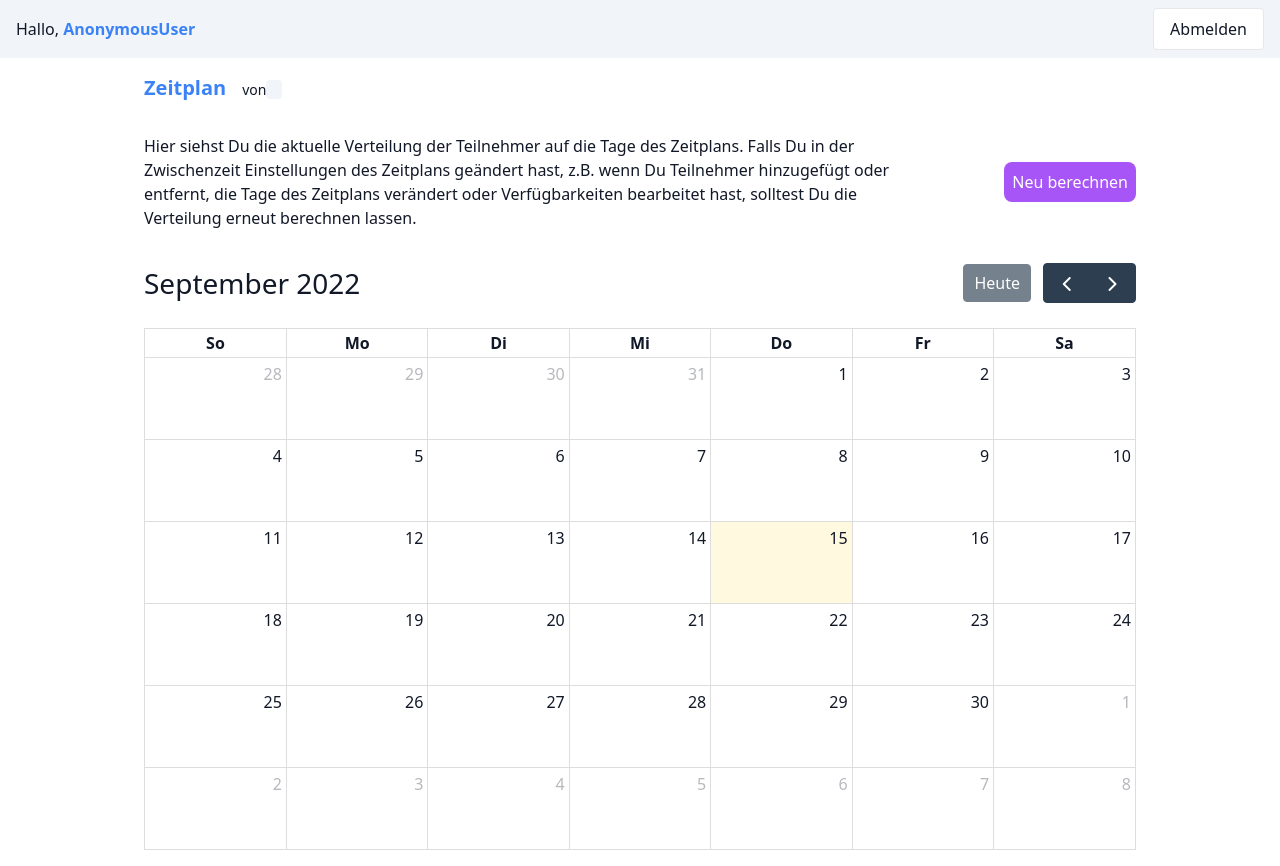
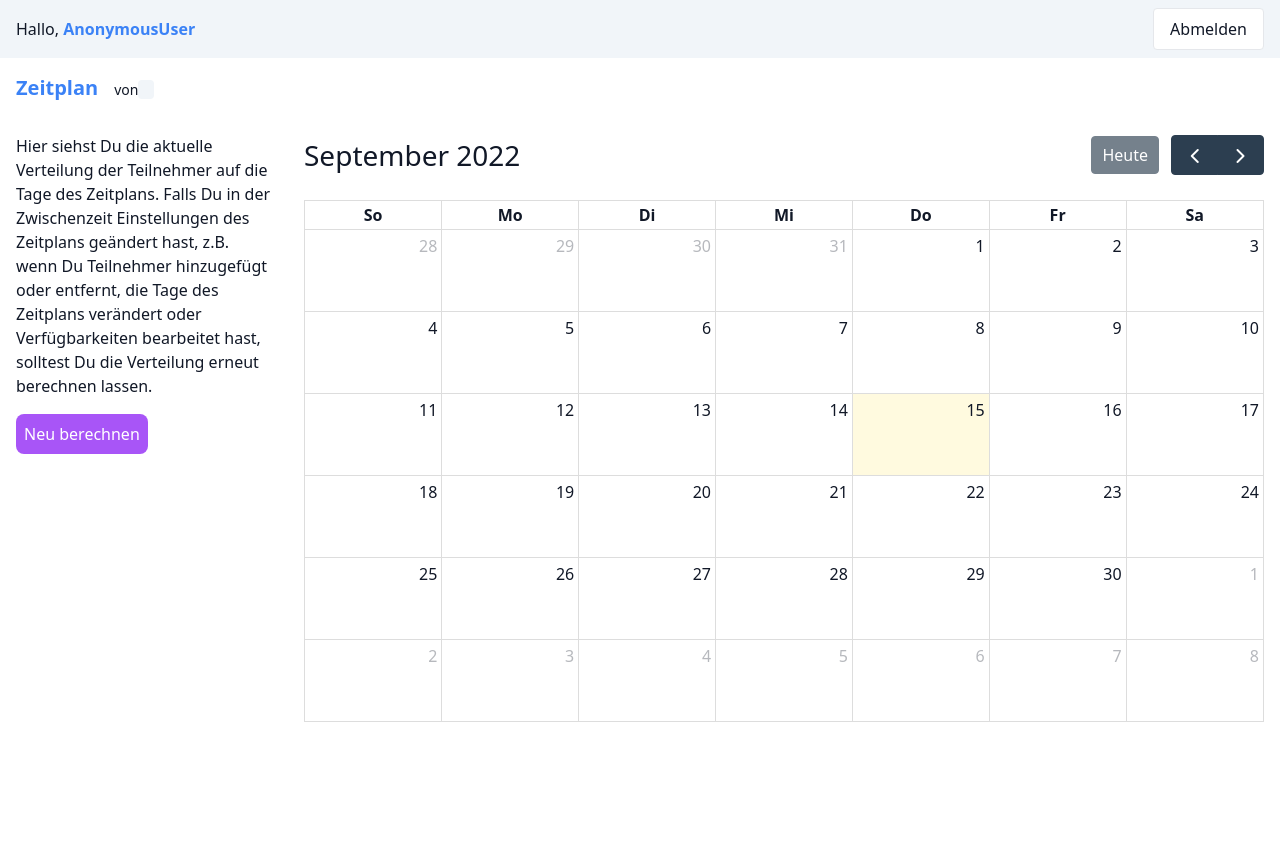
Before and after one commit to weinbusch/scheduler, a Django app: template solver/templates/solver/schedule_assignments.html in a window 1280 px wide. After the commit the page ends 722 px from the top, so only its background shows below. Run offline with Django 4.2, Linux system fonts and the light colour scheme; the template is opened without the code that fills it, so the values that code supplies are empty; style sheets or scripts are compiled from the project's sources.

Commit message:
layout: use 2 column layout for assignments

```diff
--- a/solver/templates/solver/schedule_assignments.html
+++ b/solver/templates/solver/schedule_assignments.html
@@ -2,7 +2,7 @@
 {% load static %}
 
 {% block main %}
-<main class="p-4 mx-auto max-w-screen-lg space-y-8">
+<main class="p-4 mx-auto max-w-screen-xl space-y-8">
   <header class="space-y-4 md:space-y-0 md:flex md:flex-row md:justify-between md:items-baseline">
     <div class="flex flex-row space-x-4 items-baseline">
       <h1 class="text-blue-500 text-xl font-semibold">Zeitplan {{ schedule.id }}</h1>
@@ -13,28 +13,33 @@
     </div>
     {% include "solver/navigation.html" %}
   </header>
-  <section id="app"></section>
+  <div class="flex flex-row space-x-8">
+    <section>
+      <div class="w-64 space-y-4">
+        <div>
+          Hier siehst Du die aktuelle Verteilung der Teilnehmer auf
+          die Tage des Zeitplans. Falls Du in der Zwischenzeit
+          Einstellungen des Zeitplans geändert hast, z.B. wenn Du
+          Teilnehmer hinzugefügt oder entfernt, die Tage des Zeitplans
+          verändert oder Verfügbarkeiten bearbeitet hast, solltest Du
+          die Verteilung erneut berechnen lassen.
+        </div>
+        <div>
+          <button id="solve" class="bg-purple-500 hover:bg-purple-600 p-2 rounded-lg text-white whitespace-nowrap">
+            Neu berechnen
+          </button>
+        </div>
+      </div>
+    </section>
+
+    <section id="app"></section>
+  </div>
 </main>
 {% endblock %}
 
 {% block scripts %}
 <template id="assignments">
-  <div class="space-y-8">
-    <div class="space-y-4 md:space-y-0 md:flex md:flex-row md:space-x-8 md:justify-between md:items-center">
-      <p class="max-w-screen-md">
-        Hier siehst Du die aktuelle Verteilung der Teilnehmer auf die
-        Tage des Zeitplans. Falls Du in der Zwischenzeit Einstellungen
-        des Zeitplans geändert hast, z.B. wenn Du Teilnehmer hinzugefügt
-        oder entfernt, die Tage des Zeitplans verändert oder
-        Verfügbarkeiten bearbeitet hast, solltest Du die Verteilung
-        erneut berechnen lassen.
-      </p>
-      <button id="solve" class="bg-purple-500 hover:bg-purple-600 p-2 rounded-lg text-white whitespace-nowrap">
-        Neu berechnen
-      </button>
-    </div>
-    <div id="calendar"></div>
-  </div>
+  <div id="calendar"></div>
 </template>
 
 <template id="error">
```
